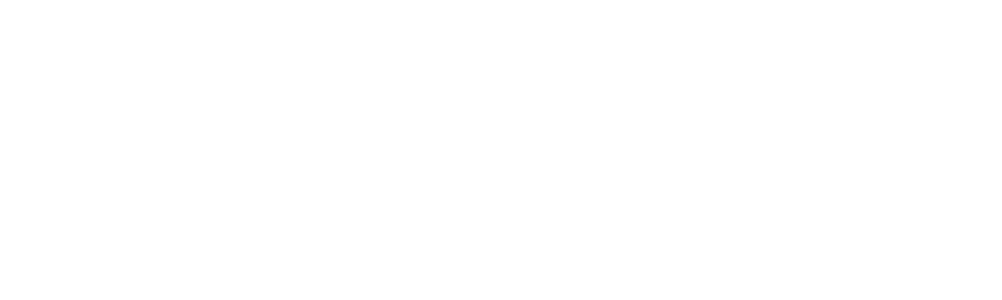
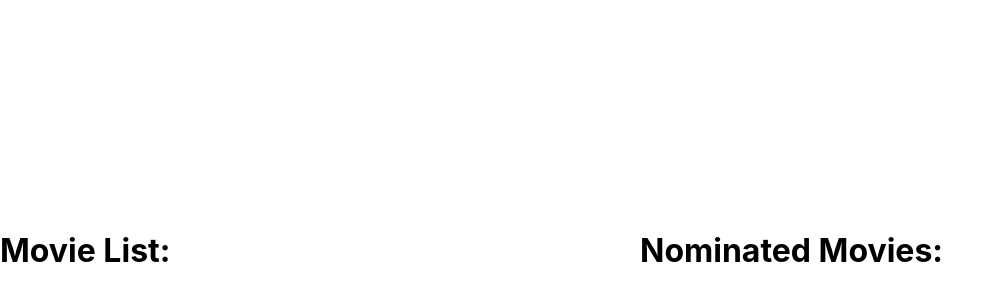
Before and after one commit to joshbrookstone/shopifyux, a React (Create React App) app: page / in a window 1280 px wide. Shown: the part 950-1250 px from the top of the page, without its empty margins (0-1002 px from the left). Before the commit the page ends 800 px from the top, so only its background shows below. Built offline with nearby package versions, Linux system fonts and the light colour scheme.

Commit message:
working on aligning grid

```diff
--- a/src/App.js
+++ b/src/App.js
@@ -4,6 +4,7 @@
 import Input from "./Input";
 import useNominations from "./hooks/useNominations";
 import NominatedMovies from "./NominatedMovies";
+import Grid from "@material-ui/core/Grid";
 
 export default function App() {
   const [movies, setMovies] = useState([]);
@@ -11,16 +12,42 @@
 
   return (
     <>
+      <Grid
+        container
+        spacing={0}
+        direction="column"
+        alignItems="center"
+        justify="center"
+        style={{ minHeight: "100vh" }}
+      >
+        <Grid item xs={3}>
           <Input setMovies={setMovies}></Input>
+        </Grid>
+      </Grid>
+      <Grid
+        container
+        spacing={0}
+        direction="row"
+        alignItems="center"
+        justify="center"
+        style={{ minHeight: "100vh" }}
+      >
+        <Grid item xs={6}>
+          <h1 text-align="center">Movie List:</h1>
           <MovieList
             movies={movies}
             nominations={nominations}
             nominateMovie={nominateMovie}
           ></MovieList>
+        </Grid>
+        <Grid item xs={6}>
+          <h1>Nominated Movies:</h1>
           <NominatedMovies
             movies={nominations}
             removeNomination={removeNomination}
           />
+        </Grid>
+      </Grid>
     </>
   );
 }
```
Lines whose indentation alone changed are shown as unchanged.
